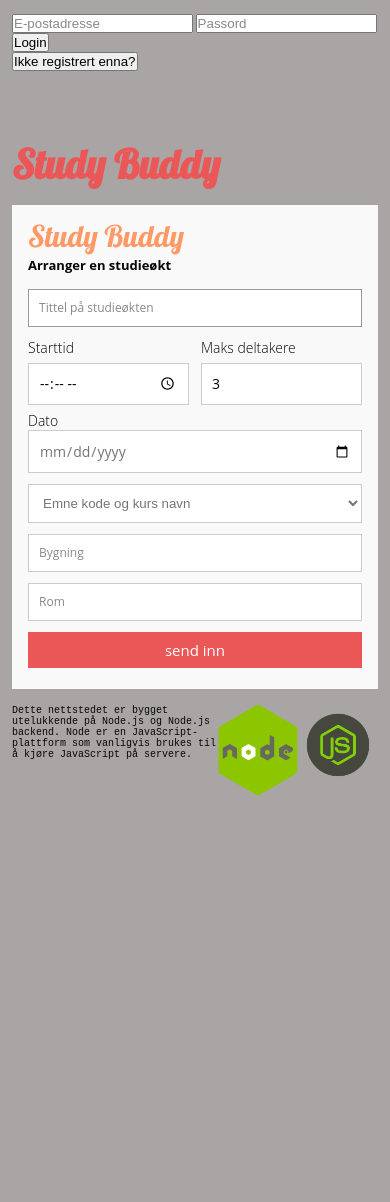
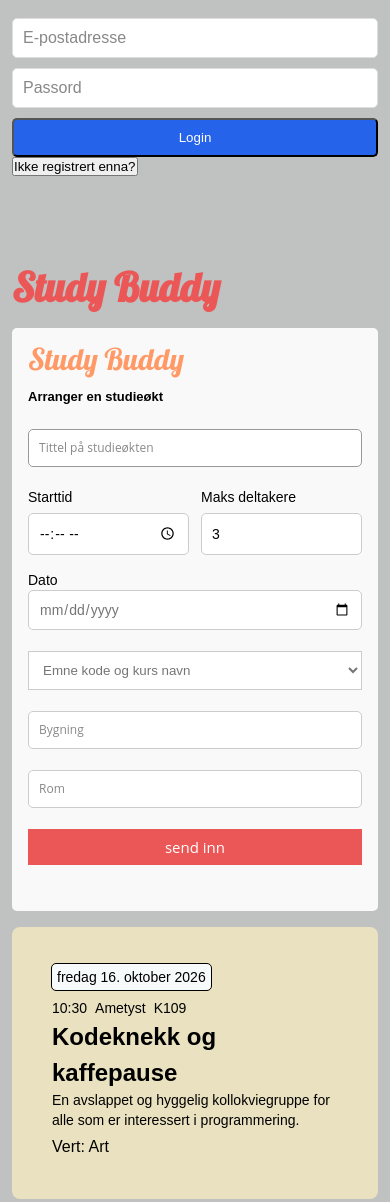
Before and after one commit to beabt05/Integrasjonsprosjekt-Gr.14, a website: page public/index.html in a window 390 px wide. Shown: the top 1202 px of the page. Before the commit the page ends 844 px from the top, so only its background shows below. Drawn offline with Linux system fonts and the light colour scheme.

Commit message:
Add styled placeholder session cards for future CRUD integration

```diff
--- a/public/css/style.css
+++ b/public/css/style.css
@@ -2,6 +2,7 @@
 	margin:0;
 	padding:0;
 	box-sizing:border-box;
+
 }
 
 body {
@@ -23,6 +24,11 @@
     color:#EB5757;
 }
 
+p {
+      font-size: 14px;
+    line-height: 1.4;
+    margin-bottom: 5px;
+}
 
 #express {
     float: right;
@@ -46,16 +52,6 @@
     width: 80px;
 }
 @import url("https://fonts.googleapis.com/css?family=Open+Sans:300,400,400italic,600|Lobster");
-
-
-
-body {
-	font-family:"Open Sans", Helvetica, Arial, sans-serif;
-	font-weight:300;
-	font-size:10px;
-	color:#070707;
-	background:#a9a5a5;
-}
 
 h3 {
   font-family:"Lobster", Helvetica, Arial, sans-serif;
@@ -123,7 +119,7 @@
 
 #contact textarea {
 	height:100px;
-	max-width:100%
+	max-width:100%;
   resize:none;
 }
 
@@ -135,7 +131,7 @@
 	color:#FFF;
 	margin:0 0 5px;
 	padding:10px;
-	font-size:15px;r
+	font-size:15px;
 }
 
 #contact button[type="submit"]:hover {
@@ -158,6 +154,7 @@
 	font-size: 14px;
 	line-height: 1.4;
 	min-height: 40px;
+  margin-top: 5px;
 }
 
 #contact .session-row {
@@ -202,3 +199,100 @@
 #contact select {
   color: #757575;
 }
+
+form input, form textarea {
+    padding: 10px;
+    font-size: 1rem;
+    border-radius: 5px;
+    border: 1px solid #ddd;
+
+}
+
+form {
+    display: flex;
+    flex-direction: column;
+    gap: 10px;
+	border-radius: 5px;
+}
+
+.nav-login-form button {
+    background: #2563eb;
+    color: #fff;
+	padding: 10px 20px;
+	border-radius: 5px;
+
+}
+
+#navToRegister span {
+    cursor: pointer;
+    color: #4a7cff;
+}
+.nav-login-toggle span {
+    cursor: pointer;
+    color: #4a7cff;
+	font-size: 0.9rem;
+    font-weight: 700;
+}
+
+#authBar {
+    z-index: 1000;
+    background: #c8c9cb;
+    border-radius: 8px;
+    padding:0 40px 0 40px;
+    box-shadow: 0 6px 20px rgba(0, 0, 0, 0.08);
+
+}
+
+#sessionItem {
+    z-index: 1000;
+    background: #e9e1bf;
+        padding: 20px 40px 40px 40px;
+    border-radius: 8px;
+    display: flex;
+    flex-direction: column;
+
+}
+
+.session-card {
+  font-family: inherit;
+  line-height: 1.5;
+  margin-bottom: 20px;
+}
+
+.session-title {
+  margin: 0.5rem 0;
+  font-size: 1.25rem;
+  font-weight: 600;
+}
+
+.item-session-date{
+  margin-bottom: 10px;
+  margin-top: 20px;
+}
+
+.item-session-date,
+.session-date,
+.session-location,
+.session-time {
+  font-size: 0.875rem;
+  font-weight: 400;
+}
+
+.session-location {
+  display: flex;
+  gap: 0.5rem;
+}
+
+.session-description {
+  margin: 0.75rem 0 0;
+  font-size: 1rem;
+  font-weight: 400;
+}
+
+a {
+    background-color: rgba(247, 250, 250);
+    padding: 5px;
+    outline: 1px solid black;
+    border-radius: 4px;
+
+}
--- a/public/index.html
+++ b/public/index.html
@@ -88,6 +88,9 @@
     <p id="session-message" role="status"></p>
 <div id="session-list"></div>
   </form>
+
+
+
 <!--
 <form id="userForm">
     <label>
@@ -117,6 +120,23 @@
 </form>
 <p id="message"></p>
 
+
+<!-- Session Card-->
+  <div class="session-card" id="sessionItem">
+    <li class="item-session-date"id="session-date"><a>fredag 16. oktober 2026</a></li>
+    <div class="session-location">
+    <span class="item-session-start">10:30</span>
+    <span id="item-bygning">Ametyst</span> <span id="item-rom">K109</span></div>
+    <h2 id="item-tittel">Kodeknekk og kaffepause</h2>
+
+    <p id="item-beskrivelse">En avslappet og hyggelig kollokviegruppe for alle som er interessert i programmering.</p>
+    <div class="session-host">
+    Vert: <span class="session-host-username">Art</span>
+  </div>
+
+</div>
+
+
       <img id="node2" src="images/node2.png" alt="Node JS" width="140%">
     <img id="node" src="images/node-icon.png" alt="JS icon">
     <p class="para">Dette nettstedet er bygget utelukkende på Node.js og Node.js backend.
--- a/public/js/sessions.js
+++ b/public/js/sessions.js
@@ -0,0 +1 @@
+const hostId = req.session.userId;
```
